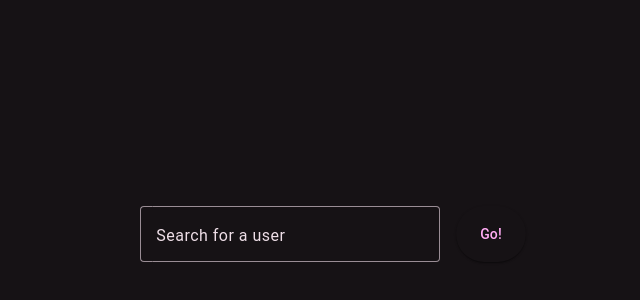
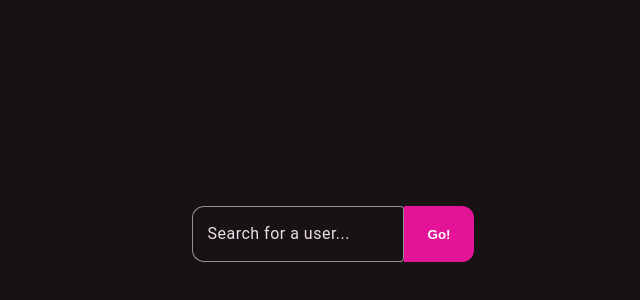
Before and after one commit to GeoffroyMaillol/js-programming-exercise, an Angular app in the folder webapp-angular/: page / in a window 1280 px wide. Shown: the part 158-458 px from the top of the page, without its empty margins (307-947 px from the left). Built offline with nearby package versions, Linux system fonts and the light colour scheme.

Commit message:
Tweaked CSS

```diff
--- a/webapp-angular/src/app/components/search-form/search-form.component.css
+++ b/webapp-angular/src/app/components/search-form/search-form.component.css
@@ -4,22 +4,28 @@
   width: 100%;
 }
 
+:host ::ng-deep .search-field .mdc-notched-outline__leading {
+  border-radius: 9999px 0 0 9999px !important;
+}
+
 .search-container {
   display: flex;
-  gap: 16px;
   align-items: stretch;
   height: 56px;
 }
 
-.search-field {
-  min-width: 300px;
-  --mdc-outlined-text-field-container-shape: 999px;
+.search-btn {
+  background: #e31497;
+  color: white;
+  padding: 0 24px;
+  border: none;
+  font-weight: 600;
+  cursor: pointer;
+  display: flex;
+  align-items: center;
+  border-radius: 0 12px 12px 0;
 }
 
-.search-field .mat-mdc-form-field-flex {
-  height: 100%;
+.search-btn:hover {
+  background-color: #ae028c;
 }
-
-button[mat-raised-button] {
-  height: 100%;
-}
--- a/webapp-angular/src/app/components/search-form/search-form.component.html
+++ b/webapp-angular/src/app/components/search-form/search-form.component.html
@@ -1,10 +1,9 @@
 <div class="search-container">
   <mat-form-field appearance="outline" class="search-field">
-    <mat-label>Search for a user</mat-label>
     <input matInput [(ngModel)]="query" placeholder="Search for a user..." />
   </mat-form-field>
 
-  <button mat-raised-button color="primary" (click)="onSearch()">
+  <button class="search-btn" (click)="onSearch()">
     Go!
   </button>
 </div>
--- a/webapp-angular/src/app/components/user-data-card/user-data-card.css
+++ b/webapp-angular/src/app/components/user-data-card/user-data-card.css
@@ -12,6 +12,6 @@
   background-color: inherit;
   color: inherit;
   border: 1px solid #ddd;
-  padding: 1rem;
+  padding: .3rem .5rem .3rem 1rem;
   border-radius: 8px;
 }
--- a/webapp-angular/src/app/components/user-data-card/user-data-card.html
+++ b/webapp-angular/src/app/components/user-data-card/user-data-card.html
@@ -1,6 +1,6 @@
 <div class="user-data-card">
   <h3>{{ userData.firstName }} {{ userData.lastName }}</h3>
-  <p>Job title: {{ userData.jobTitle }}</p>
-  <p>Email: {{ userData.email }}</p>
-  <p>Phone: {{ userData.phone }}</p>
+  <p><b><i>Job title:</i></b> {{ userData.jobTitle }}</p>
+  <p><b><i>Email:</i></b> {{ userData.email }}</p>
+  <p><b><i>Phone:</i></b> {{ userData.phone }}</p>
 </div>
```
